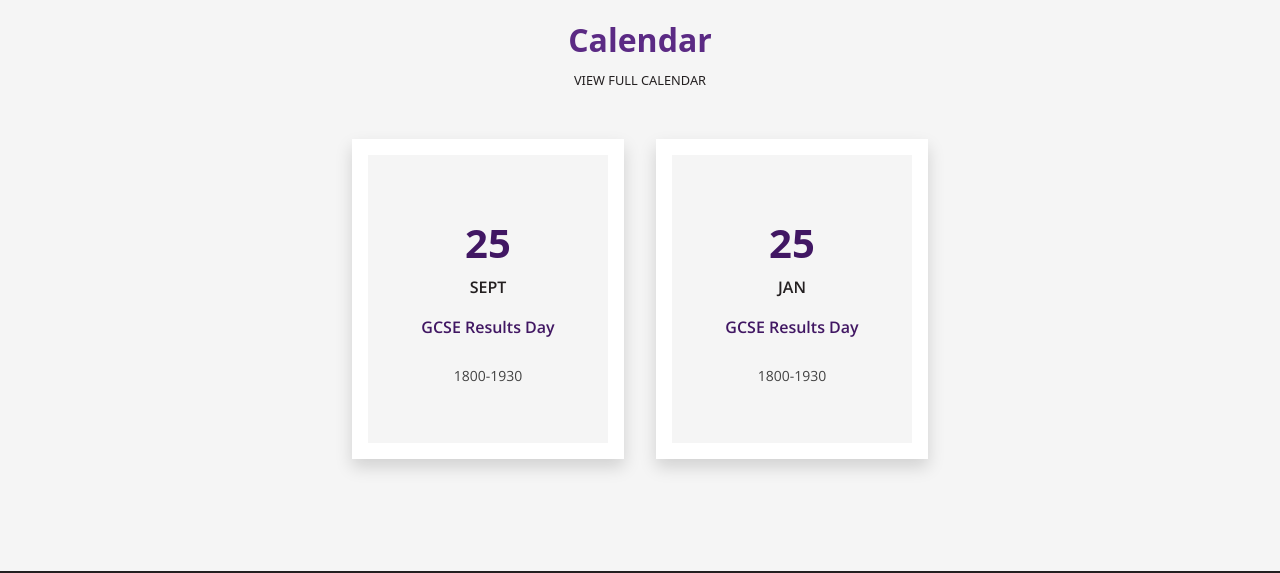
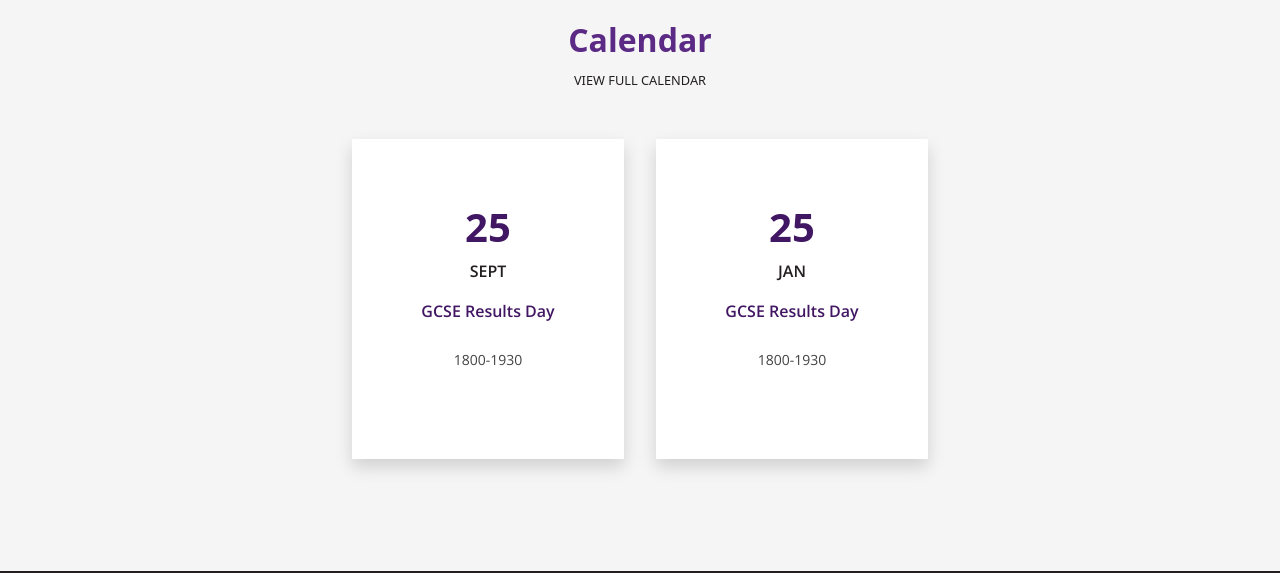
Before and after one commit to adamggrover/kow22-v2, a website: page index.html in a window 1280 px wide. Shown: the part 2420-2993 px from the top of the page. Drawn offline with nearby package versions, Linux system fonts and the light colour scheme.

Commit message:
Remove card class from calendar cards for styling

```diff
--- a/index.html
+++ b/index.html
@@ -711,7 +711,7 @@
 
                 <div class="calendar-card-group justify-content-center row">
 
-                    <div class="calendar-card card col-sm-6 shadow" data-aos="fade-up" data-aos-delay="100">
+                    <div class="calendar-card col-sm-6 shadow" data-aos="fade-up" data-aos-delay="100">
 
                     <div class="card-body text-center mt-5">
                             <h5 class="card-title h1 calendar-date fw-bold">25</h5>
@@ -721,7 +721,7 @@
                     </div>
                     </div>
 
-                    <div class="calendar-card card col-sm-6 shadow" data-aos="fade-up" data-aos-delay="200">
+                    <div class="calendar-card col-sm-6 shadow" data-aos="fade-up" data-aos-delay="200">
 
                         <div class="card-body text-center mt-5">
                             <h5 class="card-title h1 calendar-date fw-bold">25</h5>
--- a/src/scss/components/_calendar.scss
+++ b/src/scss/components/_calendar.scss
@@ -11,13 +11,13 @@
 }
 
 .calendar-card{
-    background-color: g.$light;
+    background-color: white;
     padding: 0 2rem;
     max-width: 17rem;
     min-height: 20rem;
     color: white;
     border-radius: 0;
-    border: white 1rem solid;
+    border: none;
 
 }
 
```
